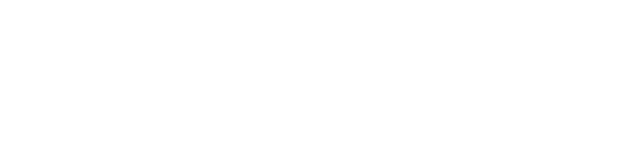
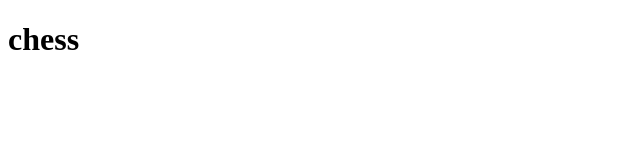
Before and after one commit to bogsaff/chess2, a plain HTML site: page index.html in a window 1280 px wide. Shown: the whole page, without its empty margins (0-640 px from the left). Drawn offline with Linux system fonts and the light colour scheme.

Commit message:
1 штука

```diff
--- a/index.html
+++ b/index.html
@@ -4,7 +4,7 @@
     <meta charset="UTF-8">
     <title>Document</title>
 </head>
-<body>
+<body><h1>chess</h1>
 
 </body>
 </html>
```
